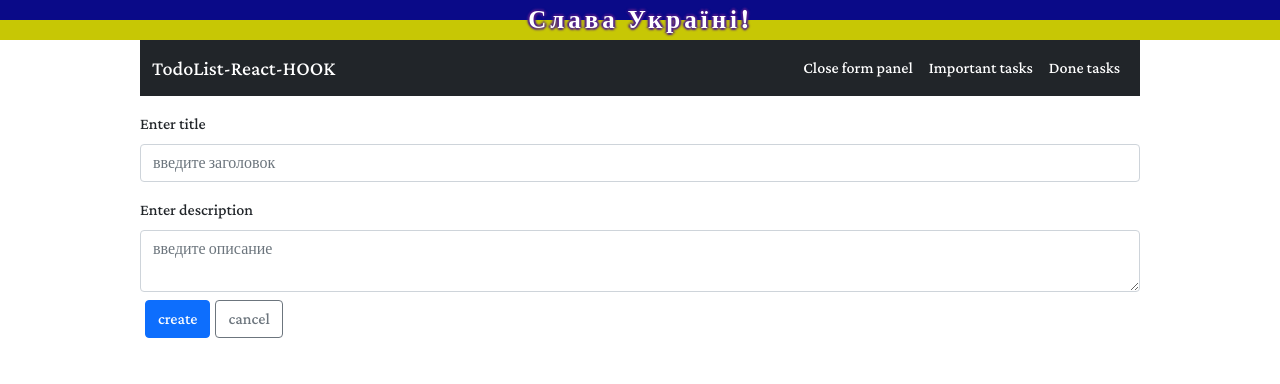
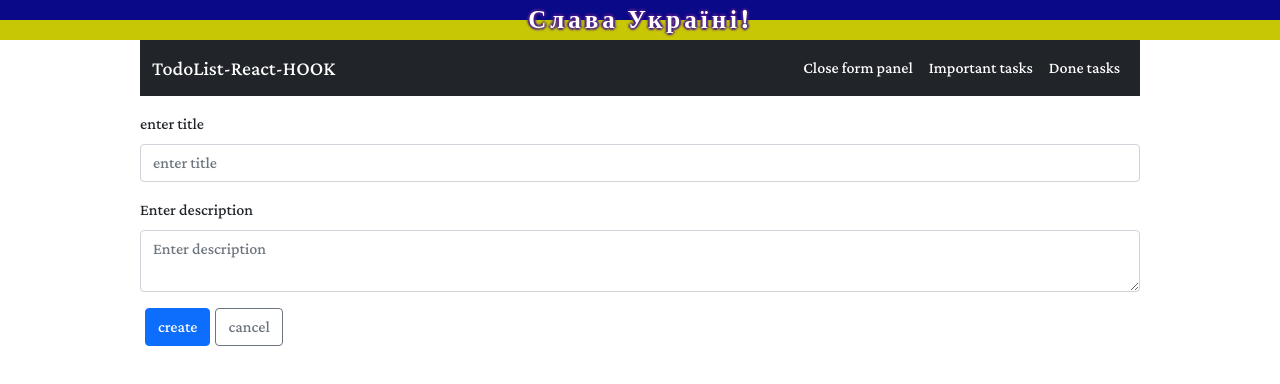
Before and after one commit to YourContender/todo-react-hook-v3, a React (Create React App) app: page / in a window 1280 px wide. Both pictures are taken after a click on the button "Add new task". Shown: the top 384 px of the page. Built offline with nearby package versions, Linux system fonts and the light colour scheme; no server answers.

Commit message:
update form add task component

```diff
--- /dev/null
+++ b/src/api.js
@@ -0,0 +1 @@
+export const API = 'https://629fcf1a202ceef70860a4bd.mockapi.io/todos';
--- /dev/null
+++ b/src/components/forms/FormField.js
@@ -0,0 +1,33 @@
+import { Form }         from "react-bootstrap";
+import AlertError from "../error/AlertError";
+
+const FormField = (props) => {
+    const {type, name, text, value, onChange, onBlur, error, touched, rows, as} = props;
+
+    return (
+        <Form.Group className="mb-3 mt-3">
+            <Form.Label>{text}</Form.Label>
+            <Form.Control
+                type={type ? type : null}
+                rows={rows ? rows : null}
+                as={as}
+                name={name}
+                placeholder={text}
+                value={value}
+                onChange={onChange}
+                onBlur={onBlur}
+            />
+
+            {
+                (error && touched) ?
+                    <AlertError
+                        value={"danger"}
+                        textError={error}
+                    />
+                : null
+            }
+        </Form.Group>
+    )
+}
+
+export default FormField;
--- a/src/components/list-task/ListTask.js
+++ b/src/components/list-task/ListTask.js
@@ -1,6 +1,6 @@
 import { useEffect, useState }      from "react";
 import FormAddTask                  from "./forms-add-task/FormAddTask";
-import { API_DEL_URL, API_GET_URL, API_PUT_URL } from "../../config";
+import { API } from "../../api";
 import Task                         from "./task/Task";
 
 function ListTask({ showFormPanel }) {
@@ -11,7 +11,7 @@ function ListTask({ showFormPanel }) {
     const [allListTask, setAllListTask] = useState([]);
 
     useEffect( async () => {
-        const res = await fetch(API_GET_URL);
+        const res = await fetch(API);
         const body = await res.json();
 
         setUnFinishedTask(body.filter(item => item.done === false));
@@ -24,7 +24,7 @@ function ListTask({ showFormPanel }) {
 
         let filtered = state.filter(item => item.id !== id)
 
-        const res = await fetch(API_DEL_URL + '/' + id, {
+        const res = await fetch(`${API}/${id}`, {
             method: 'DELETE'
         })
 
@@ -72,7 +72,7 @@ function ListTask({ showFormPanel }) {
             important: elem.important
         }
 
-        const res = await fetch(API_PUT_URL + "/" + elem.id, {
+        const res = await fetch(API + "/" + elem.id, {
             method: 'PUT',
             body: JSON.stringify(data),
             headers: {
--- a/src/components/list-task/edit-task/EditModalTask.js
+++ b/src/components/list-task/edit-task/EditModalTask.js
@@ -2,7 +2,7 @@ import { useState }                   from 'react';
 import { Alert, Button, Form, Modal } from 'react-bootstrap';
 import { FontAwesomeIcon }            from "@fortawesome/react-fontawesome";
 import { faSave, faSquareXmark }      from '@fortawesome/free-solid-svg-icons';
-import { API_PUT_URL }                from '../../../config';
+import { API }                from '../../../api';
 import preloader                      from '../../spinner/spinner.gif';
 import s                              from './EditModalTask.module.css';
 
@@ -56,7 +56,7 @@ function EditModalTask({
             important: false
         }
 
-        const res = await fetch(API_PUT_URL + "/" + item.id, {
+        const res = await fetch(`${API}/${item.id}`, {
             method: 'PUT',
             body: JSON.stringify(data),
             headers: {
--- a/src/components/list-task/forms-add-task/FormAddTask.js
+++ b/src/components/list-task/forms-add-task/FormAddTask.js
@@ -1,12 +1,12 @@
 import { useState }     from "react";
 import { useFormik }    from "formik";
-import { Button, Form } from "react-bootstrap";
-import { API_POST_URL } from "../../../config";
+import { Form }         from "react-bootstrap";
+import { API } from "../../../api";
 import * as Yup         from 'yup';
-import AlertError       from "../../error/AlertError";
 import preloader        from '../../spinner/spinner.gif';
 import s                from './FormAddTask.module.css';
 import ButtonComponent from "../../button/Button";
+import FormField from "../../forms/FormField";
 
 const FormAddTask = ({ unFinishedTask, setUnFinishedTask }) => {
     const [loadingTask, setLoadingTask] = useState(false);
@@ -26,9 +26,13 @@ const FormAddTask = ({ unFinishedTask, setUnFinishedTask }) => {
         })
     })
 
-    const cancelAddNewTask = () => {
+    const resetValues = () => {
         formik.values.title = '';
         formik.values.description = '';
+    }
+
+    const cancelAddNewTask = () => {
+        resetValues();
         setLoadingTask(true);
 
         setTimeout(() => {
@@ -37,10 +41,10 @@ const FormAddTask = ({ unFinishedTask, setUnFinishedTask }) => {
     }
 
     const addNewTask = async () => {
-        if (formik.values.title.length > 4 && formik.values.description.length > 4) {
+        if (formik.values.title.length > 4 && formik.values.description.length > 4) {   // исправить
             setLoadingTask(true);
 
-            const res = await fetch(API_POST_URL, {
+            const res = await fetch(API, {
                 method: 'POST',
                 body: JSON.stringify({
                     title: formik.values.title,
@@ -59,8 +63,7 @@ const FormAddTask = ({ unFinishedTask, setUnFinishedTask }) => {
 
             if (res.status === 201) {
                 setUnFinishedTask([body, ...unFinishedTask]);
-                formik.values.title = '';
-                formik.values.description = '';
+                resetValues();
                 setLoadingTask(false);
             }
         }
@@ -69,50 +72,28 @@ const FormAddTask = ({ unFinishedTask, setUnFinishedTask }) => {
     return (
         <div>
             <Form onSubmit={formik.handleSubmit}>
-
-                <Form.Group className="mb-3 mt-3">
-                    <Form.Label>Enter title</Form.Label>
-                    <Form.Control
+                <FormField
                     type="text"
                     name="title"
-                        placeholder="введите заголовок"
+                    text="enter title"
                     value={formik.values.title}
                     onChange={formik.handleChange}
                     onBlur={formik.handleBlur}
+                    error={formik.errors.title}
+                    touched={formik.touched.title}
                 />
 
-                    {
-                        (formik.errors.title && formik.touched.title) ?
-                            <AlertError
-                                value={"danger"}
-                                textError={formik.errors.title}
-                            />
-                        : null
-                    }
-                </Form.Group>
-
-                <Form.Group className="mb-2">
-                    <Form.Label>Enter description</Form.Label>
-                    <Form.Control
+                <FormField
+                    name="description"
+                    text="Enter description"
                     rows={2}
                     as="textarea"
-                        name='description'
-                        placeholder="введите описание"
                     value={formik.values.description}
                     onChange={formik.handleChange}
                     onBlur={formik.handleBlur}
+                    error={formik.errors.description}
+                    touched={formik.touched.description}
                 />
-
-                    {
-                        (formik.errors.description && formik.touched.description) ?
-                            <AlertError
-                                value={"danger"}
-                                textError={formik.errors.description}
-                            />
-                        : null
-                    }
-                </Form.Group>
-
             </Form>
             <div>
                 <ButtonComponent
@@ -129,9 +110,7 @@ const FormAddTask = ({ unFinishedTask, setUnFinishedTask }) => {
             </div>
 
             <div className={s.loading}>
-                {
-                    loadingTask && <img src={preloader} alt="preloader"/>
-                }
+                { loadingTask && <img src={preloader} alt="preloader"/> }
             </div>
 
         </div>
--- a/src/config.js
+++ /dev/null
@@ -1,4 +0,0 @@
-export const API_GET_URL = 'https://629fcf1a202ceef70860a4bd.mockapi.io/todos';
-export const API_POST_URL = 'https://629fcf1a202ceef70860a4bd.mockapi.io/todos';
-export const API_DEL_URL  = 'https://629fcf1a202ceef70860a4bd.mockapi.io/todos';
-export const API_PUT_URL  = 'https://629fcf1a202ceef70860a4bd.mockapi.io/todos';
```
Lines whose indentation alone changed are shown as unchanged.
